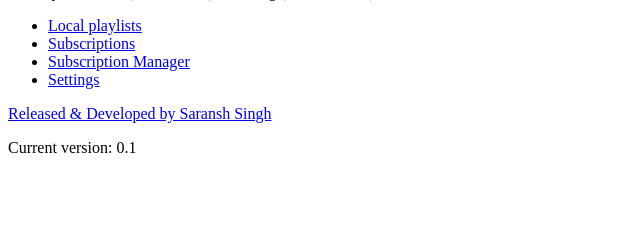
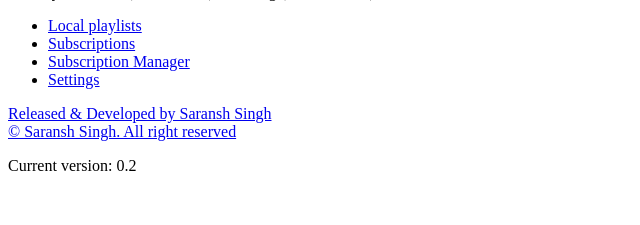
Before and after one commit to Saransh0503/Saviyt, a Flask app: page / in a window 1280 px wide. Shown: the part 346-571 px from the top of the page, without its empty margins (0-640 px from the left). Run offline with Flask 2, Linux system fonts and the light colour scheme; some libraries are stand-ins or nearby versions.

Commit message:
Automated saviyt sync:  M server.log  M youtube/templates/base.html ?? sync

```diff
--- a/youtube/templates/base.html
+++ b/youtube/templates/base.html
@@ -225,11 +225,10 @@
                 </a>
             </div>
             <div>
-                {% if current_commit != None %}
-                    <p>Current version: 0.1</p>
-                {% else %}
-                    <p>Current version: 0.1</p>
-                {% endif %}
+              <a href="https://www.linkedin.com/in/mastermorphix" rel="noopener noreferrer" target="_blank"> © Saransh Singh. All right reserved </a>
+            </div>
+            <div>
+               <p>Current version: 0.2</p>
             </div>
         </footer>
     </body>
```
Also changed, not shown: 2 other files.
